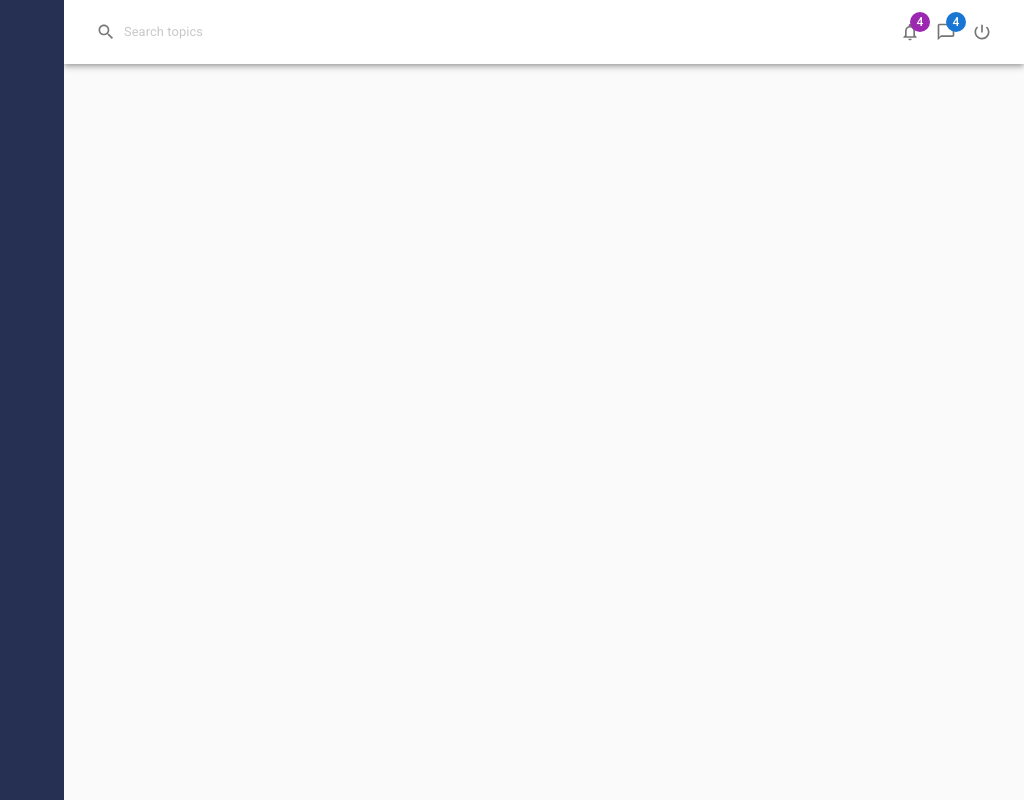
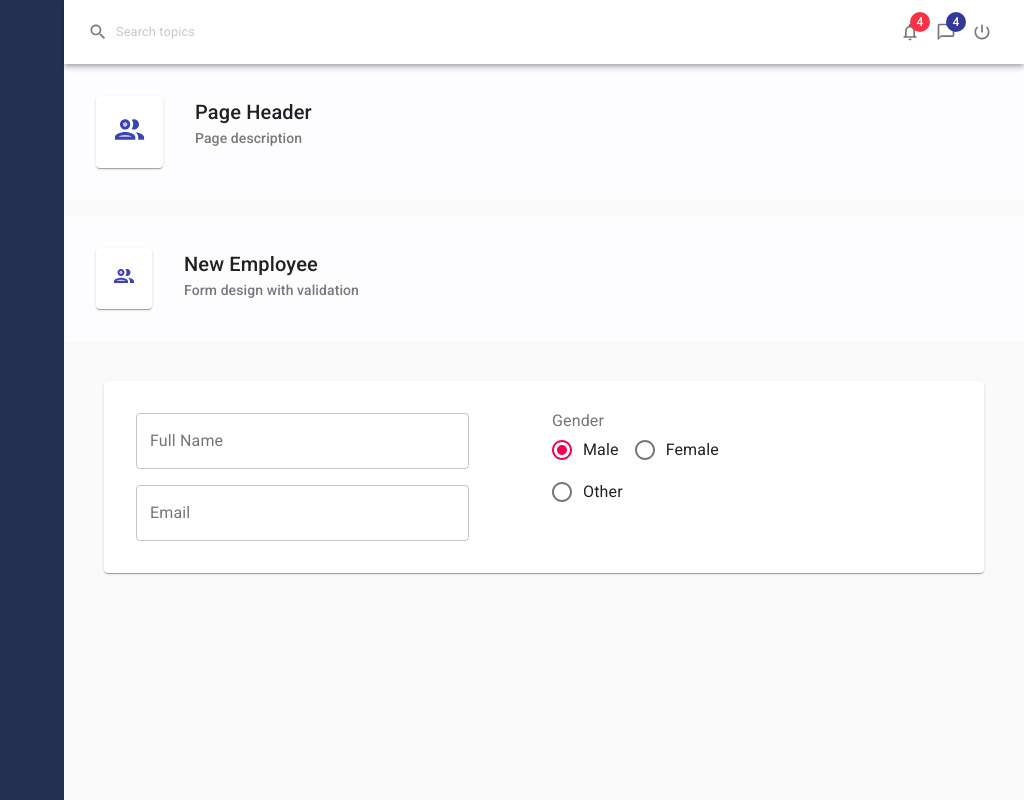
Before and after one commit to NGUYENVANVI24499/material_project_1, a React (Create React App) app: page / in a window 1280 px wide. Shown: the whole page, without its empty margins (256-1280 px from the left). Built offline with nearby package versions, Linux system fonts and the light colour scheme.

Commit message:
employeeFrom

```diff
--- a/src/App.css
+++ /dev/null
@@ -1,38 +0,0 @@
-.App {
-  text-align: center;
-}
-
-.App-logo {
-  height: 40vmin;
-  pointer-events: none;
-}
-
-@media (prefers-reduced-motion: no-preference) {
-  .App-logo {
-    animation: App-logo-spin infinite 20s linear;
-  }
-}
-
-.App-header {
-  background-color: #282c34;
-  min-height: 100vh;
-  display: flex;
-  flex-direction: column;
-  align-items: center;
-  justify-content: center;
-  font-size: calc(10px + 2vmin);
-  color: white;
-}
-
-.App-link {
-  color: #61dafb;
-}
-
-@keyframes App-logo-spin {
-  from {
-    transform: rotate(0deg);
-  }
-  to {
-    transform: rotate(360deg);
-  }
-}
--- a/src/App.js
+++ b/src/App.js
@@ -1,10 +1,40 @@
 
 import {  } from '@material-ui/styles';
-import {CssBaseline,makeStyles} from '@material-ui/core'
-import './App.css';
+import {  CssBaseline,makeStyles} from '@material-ui/core'
 import SideMenu from './components/SideMenu'
 import Header from './components/Header';
+import { ThemeProvider, createTheme } from '@mui/material/styles';
+import PageHead from './components/PageHead';
+import { PeopleOutlineTwoTone } from '@material-ui/icons';
+import Employees from './pages/Employees/Employees';
 
+
+
+const theme = createTheme({
+  palette:{
+    primary:{
+      main:"#333996",
+      light:"#3c44b126"
+    },
+    secondary:{
+      main:"#f83245",
+      light: "f8324526"
+    },
+    background:{
+      default: "#f4f5fd"
+    },
+  },
+  shape:{
+    borderRadius:'12px'
+  },
+  overrides:{
+    MuiAppBar:{
+      root:{
+        Transform:'translateZ(0)'
+      }
+    }
+  }
+})
 
 const useStyles = makeStyles({
   appMain:{
@@ -15,13 +45,19 @@ const useStyles = makeStyles({
 function App() {
   const classes = useStyles()
   return (
-    <>
-    <SideMenu></SideMenu>
-    <div className={classes.appMain}>
-      <Header></Header>
-    </div>
-    <CssBaseline />
-    </>
+    <ThemeProvider theme={theme}>
+      <SideMenu></SideMenu>
+      <div className={classes.appMain}>
+        <Header />
+        <PageHead
+          title = "Page Header"
+          subTitle = "Page description"
+          icon= {<PeopleOutlineTwoTone fontSize='large' />}
+        />
+        <Employees />
+      </div>
+      <CssBaseline />
+    </ThemeProvider>
   );
 }
 
--- a/src/components/Header.js
+++ b/src/components/Header.js
@@ -6,11 +6,12 @@ import SearchIcon from '@material-ui/icons/Search';
 
 const useStyle = makeStyles(theme =>({
   root:{
-    backgroundColor: '#fff'
+    backgroundColor: '#fff',
+    transform:'translateZ(0)'
   },
   searchInput:{
     opacity: '0.6',
-    padding: '0px 8px',
+    padding: `0px ${theme.spacing(1)}`,
     fontSize: '0.8rem',
     '&:hover':{
       backgroundColor:'#f2f2f2'
--- /dev/null
+++ b/src/components/PageHead.js
@@ -0,0 +1,49 @@
+import { Card, makeStyles, Paper, Typography } from '@material-ui/core'
+import React from 'react'
+
+const useStyle = makeStyles(theme=>({
+  root:{
+    backgroundColor: '#fdfdff'
+  },
+  pageHeader:{
+    padding:theme.spacing(4),
+    display:'flex',
+    marginBottom:theme.spacing(2)
+  },
+  pageIcon:{
+    display:'inline-block',
+    padding: theme.spacing(2),
+    color: '#3c44b1'
+  },
+  paddingTitle:{
+    paddingLeft:theme.spacing(4),
+    '& .MuiTypography-subtitle2':{
+      opacity:'0.6'
+    }
+  }
+}))
+const PageHead = (props) => {
+  const classes = useStyle()
+  return (
+    <Paper elevation={0} square className={classes.root}>
+      <div className={classes.pageHeader}>
+        <Card className = {classes.pageIcon}>
+          {props.icon}
+        </Card>
+        <div className={classes.paddingTitle}>
+          <Typography
+            variant='h6'
+            component = 'div'
+          >{props.title}</Typography>
+          <Typography
+            variant = 'subtitle2'
+            component='div'
+          >{props.subTitle}
+          </Typography>
+        </div>
+      </div>
+    </Paper>
+  )
+}
+
+export default PageHead
--- /dev/null
+++ b/src/components/controls/Input.js
@@ -0,0 +1,19 @@
+import { TextField } from '@material-ui/core'
+import React from 'react'
+
+const Input = (props) => {
+    const {name, lable, value, onChange} = props
+  return (
+
+    <TextField
+        label={lable}
+        variant="outlined"
+        color="secondary"
+        name={name}
+        value={value}
+        onChange = {onChange}
+  />
+  )
+}
+
+export default Input
--- /dev/null
+++ b/src/components/useFrom.js
@@ -0,0 +1,38 @@
+import { makeStyles } from '@material-ui/core';
+import React , { useState }  from 'react'
+
+export function useFrom (initialFvalues)  {
+  console.log(initialFvalues)
+  const [values, setValues] = useState(initialFvalues);
+  const handleInputChange = e =>{
+    const {name , value} = e.target
+    setValues({
+      ...values,
+      [name]:value
+    })
+  }
+  return {
+    values,
+    setValues,
+    handleInputChange
+
+  }
+
+}
+
+const useStyle = makeStyles(theme=>({
+  root:{
+    '& .MuiFormControl-root':{
+      width:'80%',
+      margin:theme.spacing(1)
+    }
+  }
+}))
+export function Form(props){
+  const classes = useStyle()
+  return(
+    <form className={classes.root}>
+      {props.children}
+    </form>
+  )
+}
--- /dev/null
+++ b/src/pages/Employees/EmployeeForm.js
@@ -0,0 +1,71 @@
+import { FormControl, FormControlLabel, FormLabel, Grid ,makeStyles,Radio,RadioGroup,TextField} from '@material-ui/core';
+import React from 'react'
+import Input from '../../components/controls/Input';
+import {useFrom, Form} from '../../components/useFrom';
+
+const genderItems = [
+  {id:'male', title:'Male'},
+  {id:'female', title:'Female'},
+  {id:'other', title:'Other'}
+]
+const initialFvalues = {
+  id:0,
+  fullName:'',
+  email:'',
+  mobile:'',
+  city:'',
+  gender:'male',
+  departmendId:'',
+  hireDate: new Date(),
+  isPermanent:false,
+}
+
+const EmployeeForm = () => {
+
+const {
+  values,
+  setValues,
+  handleInputChange
+
+} = useFrom(initialFvalues)
+console.log(values)
+  return (
+    <Form >
+      <Grid container>
+        <Grid item xs={6}>
+        <Input
+          name="fullName"
+          lable ="Full Name"
+          value= {values.fullName}
+          onChange ={handleInputChange}
+        />
+         <TextField
+          label="Email"
+          variant="outlined"
+          color="secondary"
+          name="email"
+          value={values.email}
+          onChange = {handleInputChange}
+
+        />
+        </Grid>
+        <Grid item sx={6}>
+          <FormControl>
+            <FormLabel>Gender</FormLabel>
+            <RadioGroup row
+              name='gender'
+              value={values.gender}
+              onChange = {handleInputChange}
+            >
+              <FormControlLabel value='male' control = {<Radio /> } label = 'Male'/>
+              <FormControlLabel value='female' control = {<Radio /> } label = 'Female'/>
+              <FormControlLabel value='other' control = {<Radio /> } label = 'Other'/>
+            </RadioGroup>
+          </FormControl>
+        </Grid>
+      </Grid>
+    </Form>
+  )
+}
+
+export default EmployeeForm
--- /dev/null
+++ b/src/pages/Employees/Employees.js
@@ -0,0 +1,29 @@
+import { makeStyles, Paper } from '@material-ui/core'
+import { PeopleOutlineTwoTone } from '@material-ui/icons'
+import React from 'react'
+import PageHead from '../../components/PageHead'
+import EmployeeForm from './EmployeeForm'
+
+const useStyle = makeStyles(theme=>({
+  pageContent:{
+    margin: theme.spacing(5),
+    padding: theme.spacing(3)
+  }
+}))
+const Employees = () => {
+  const classes = useStyle()
+  return (
+    <>
+      <PageHead
+        title = "New Employee"
+        subTitle = "Form design with validation"
+        icon = {<PeopleOutlineTwoTone />}
+      />
+      <Paper className={classes.pageContent}>
+        <EmployeeForm />
+      </Paper>
+    </>
+  )
+}
+
+export default Employees
```
Also changed, not shown: src/components/controls/RadioGroup.js (added, +12 -0 lines), src/components/index.js (added), src/logo.svg (deleted), 1 other file (tests, documents, lock files or other folders).
